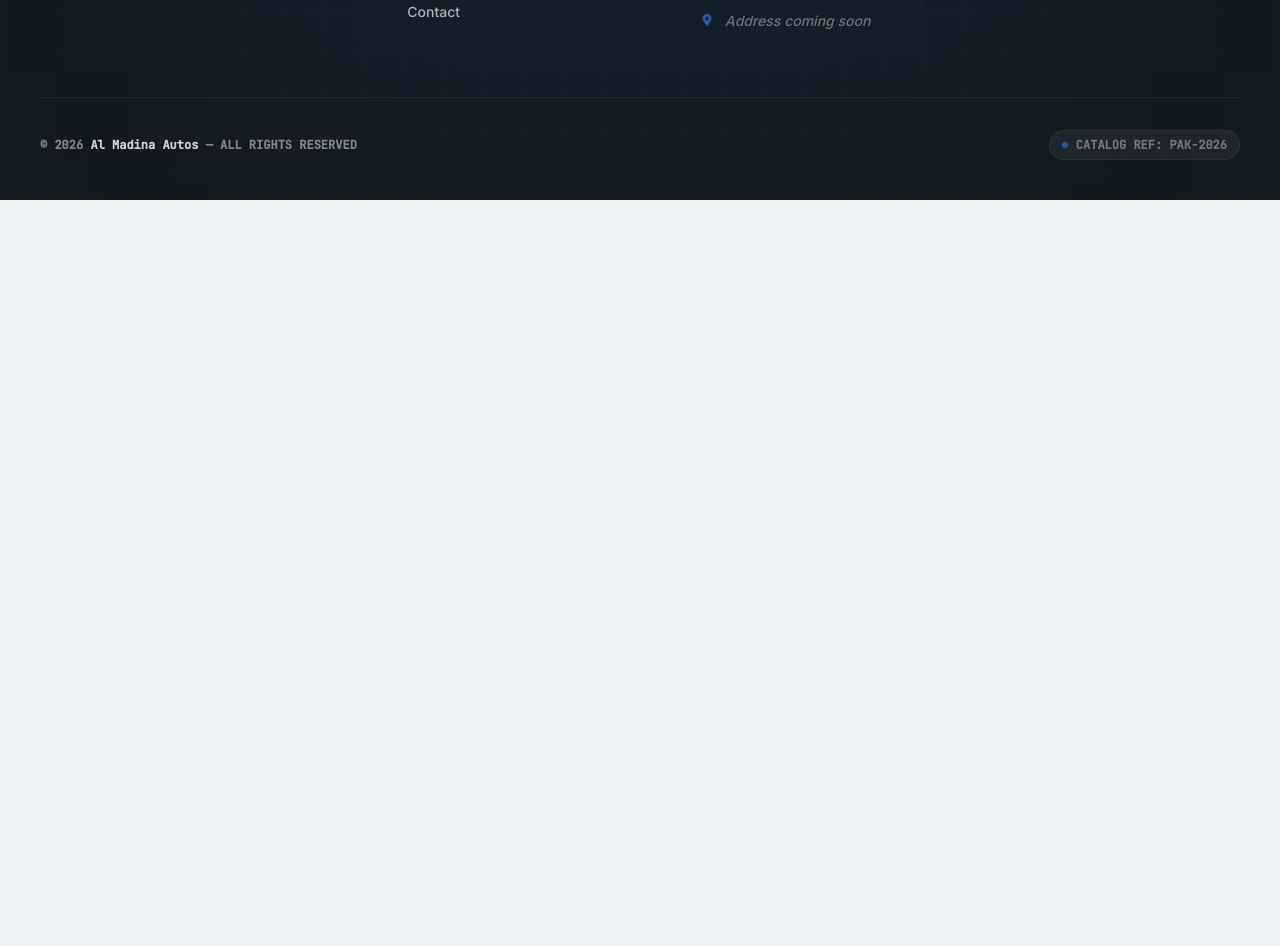
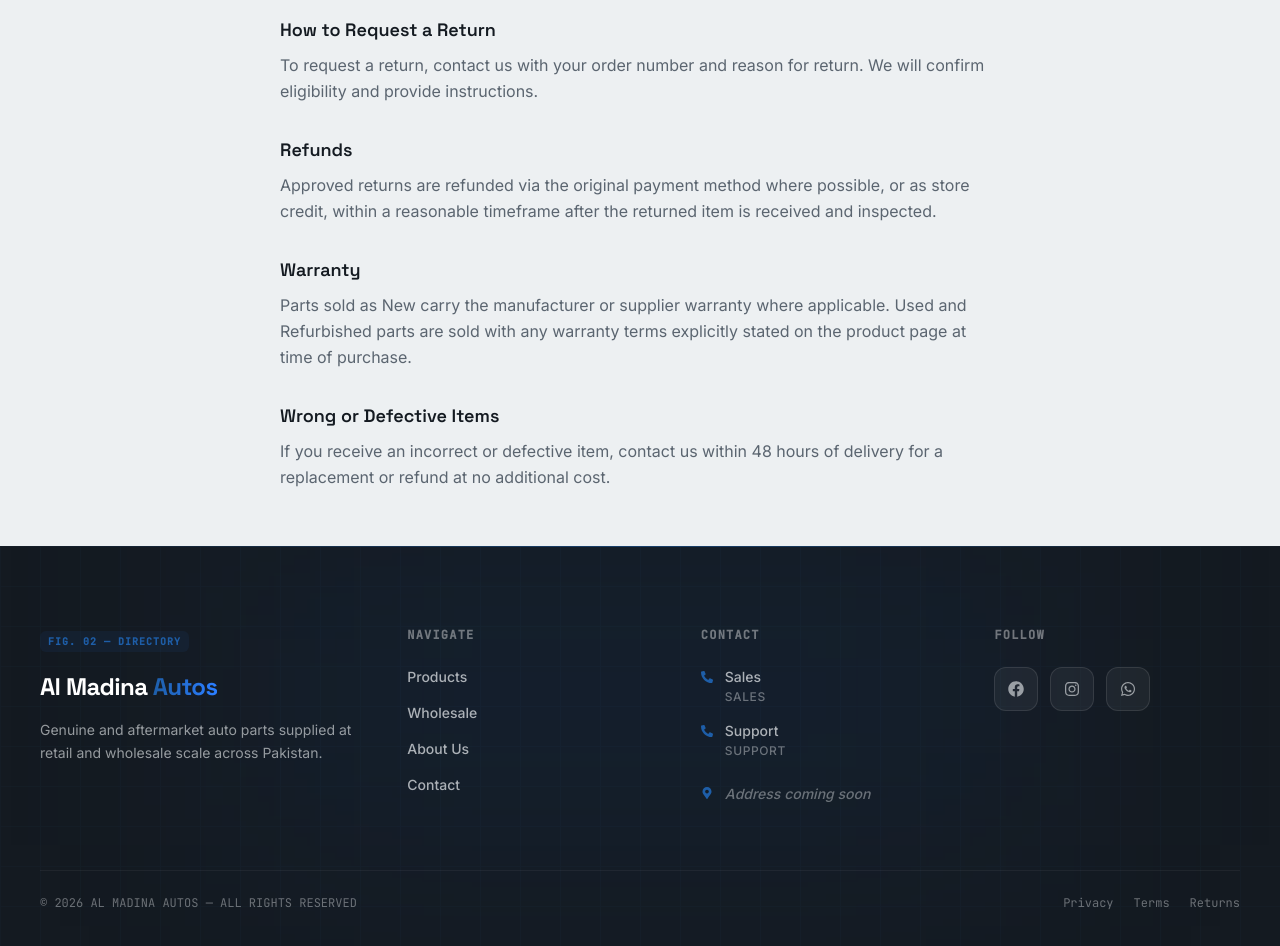
Before and after one commit to ahmed-shehzad1/AUTOPARTSPK, a React (Vite) app in the folder frontend/: page /return-policy in a window 1280 px wide. Shown: the part 600-1546 px from the top of the page. Before the commit the page ends 800 px from the top, so only its background shows below. Built offline with nearby package versions, Linux system fonts and the light colour scheme; no server answers.

Commit message:
Add: Legal content wired up

```diff
--- a/frontend/src/components/layout/Footer.jsx
+++ b/frontend/src/components/layout/Footer.jsx
@@ -122,16 +122,14 @@ function Footer() {
         </div>
 
         {/* Bottom */}
-        <div className="pt-8 flex flex-col md:flex-row justify-between items-center gap-4 text-xs font-mono font-semibold">
-          <span className="text-steel/50">
-            © {new Date().getFullYear()} <span className="text-white/80">Al Madina Autos</span> — ALL RIGHTS RESERVED
-          </span>
-
-          <span className="flex items-center gap-2 text-steel/40 bg-white/5 px-3 py-1.5 rounded-full border border-white/5">
-            <span className="w-1.5 h-1.5 rounded-full bg-blueprint" />
-            CATALOG REF: PAK-2026
-          </span>
-        </div>
+        <div className="pt-6 flex flex-col md:flex-row justify-between items-center gap-3 text-xs font-mono text-steel/40">
+  <span>© {new Date().getFullYear()} {company.name?.toUpperCase()} — ALL RIGHTS RESERVED</span>
+  <div className="flex gap-5">
+    <Link to="/privacy-policy" className="hover:text-steel/70 transition-colors">Privacy</Link>
+    <Link to="/terms-of-service" className="hover:text-steel/70 transition-colors">Terms</Link>
+    <Link to="/return-policy" className="hover:text-steel/70 transition-colors">Returns</Link>
+  </div>
+</div>
       </div>
     </footer>
   )
--- a/frontend/src/routes/AppRoutes.jsx
+++ b/frontend/src/routes/AppRoutes.jsx
@@ -13,6 +13,9 @@ import ProfileSetup from '../pages/Auth/ProfileSetup'
 import Profile from '../pages/Auth/Profile'
 import Blog from '../pages/Blog/Blog'
 import BlogDetail from '../pages/BlogDetail/BlogDetail'
+import PrivacyPolicy from '../pages/Legal/PrivacyPolicy'
+import TermsOfService from '../pages/Legal/TermsOfService'
+import ReturnPolicy from '../pages/Legal/ReturnPolicy'
 
 function AppRoutes() {
   return (
@@ -31,6 +34,9 @@ function AppRoutes() {
       <Route path="/profile" element={<Profile />} />
       <Route path="/blog" element={<Blog />} />
       <Route path="/blog/:slug" element={<BlogDetail />} />
+      <Route path="/privacy-policy" element={<PrivacyPolicy />} />
+<Route path="/terms-of-service" element={<TermsOfService />} />
+<Route path="/return-policy" element={<ReturnPolicy />} />
     </Routes>
   )
 }
```
